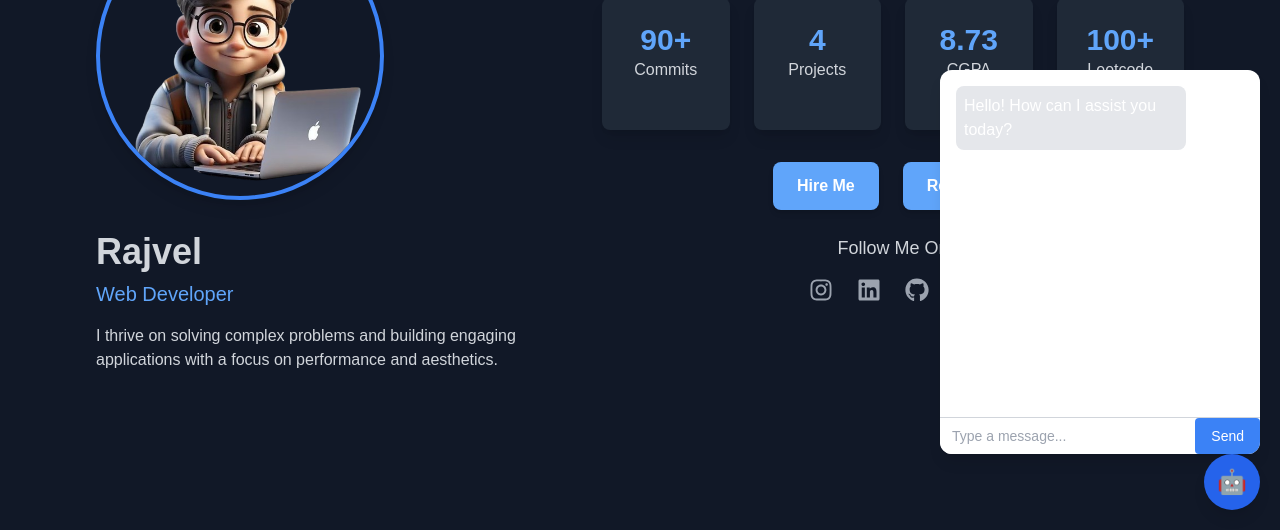
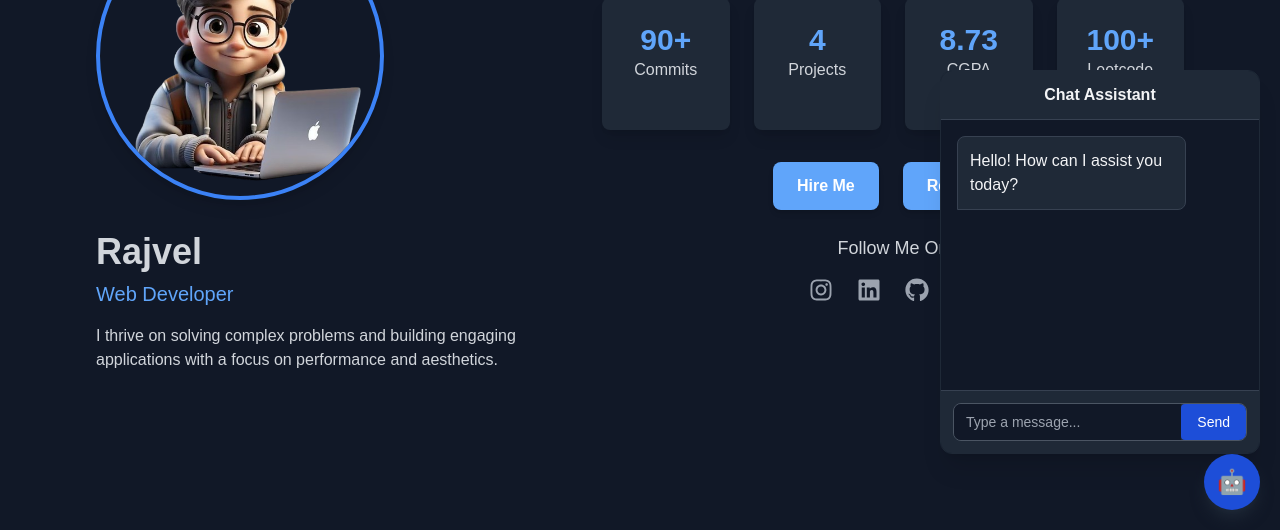
Before and after one commit to rajvelr75/Portfolio, a React (Create React App) app: page / in a window 1280 px wide. Both pictures are taken after a click on the button "Chat with me". Shown: the part 270-800 px from the top of the page. Built offline with nearby package versions, Linux system fonts and the light colour scheme; no server answers.

Commit message:
Chatbot theme updated

```diff
--- a/src/App.js
+++ b/src/App.js
@@ -25,7 +25,7 @@ function App() {
       <Projects theme ={theme}/>
       <Academics theme={theme}/>
       <Contact theme= {theme}/>
-      <ChatBot/>
+      <ChatBot theme={theme}/>
     </div>
   );
 }
--- a/src/components/Chatbot.js
+++ b/src/components/Chatbot.js
@@ -2,9 +2,10 @@
 import React, { useEffect, useState } from "react";
 import { io } from "socket.io-client";
 
-const SOCKET_SERVER_URL = "https://portfolio-backend-h28u.onrender.com"; // update this
+const SOCKET_SERVER_URL = "https://portfolio-backend-h28u.onrender.com";
 
-const Chatbot = () => {
+const Chatbot = ({ theme }) => {
+  const isLightTheme = theme === 'light';
   const [socket, setSocket] = useState(null);
   const [messages, setMessages] = useState([
     { sender: "bot", text: "Hello! How can I assist you today?" }
@@ -34,42 +35,83 @@ const Chatbot = () => {
   return (
     <div className="fixed bottom-5 right-5 z-50 flex flex-col items-end">
       {isOpen && (
-        <div className="w-80 h-96 bg-white rounded-xl shadow-lg overflow-hidden flex flex-col animate-slide-up">
-          <div className="flex-1 overflow-y-auto p-4 space-y-2">
+        <div className={`w-80 h-96 rounded-xl shadow-lg overflow-hidden flex flex-col animate-slide-up ${
+          isLightTheme
+            ? 'bg-white border border-gray-200 shadow-md'
+            : 'bg-gray-900 border border-gray-800 shadow-xl'
+        }`}>
+          {/* Header */}
+          <div className={`p-3 border-b ${
+            isLightTheme
+              ? 'bg-blue-600 text-white border-blue-700'
+              : 'bg-gray-800 text-gray-100 border-gray-700'
+          }`}>
+            <h3 className="font-semibold text-center">Chat Assistant</h3>
+          </div>
+
+          {/* Messages */}
+          <div className="flex-1 overflow-y-auto p-4 space-y-3">
             {messages.map((msg, i) => (
               <div
                 key={i}
-                className={`p-2 rounded-lg max-w-[80%] ${
+                className={`p-3 rounded-lg max-w-[80%] ${
                   msg.sender === "user"
-                    ? "bg-blue-100 self-end text-right"
-                    : "bg-gray-200 self-start text-left"
-                }`}
+                    ? isLightTheme
+                      ? "bg-blue-500 text-white rounded-br-none"
+                      : "bg-blue-600 text-white rounded-br-none"
+                    : isLightTheme
+                      ? "bg-gray-100 text-gray-800 rounded-bl-none border border-gray-200"
+                      : "bg-gray-800 text-gray-100 rounded-bl-none border border-gray-700"
+                } ${msg.sender === "user" ? "ml-auto" : "mr-auto"}`}
               >
                 {msg.text}
               </div>
             ))}
           </div>
-          <div className="flex border-t border-gray-300">
+
+          {/* Input Area */}
+          <div className={`p-3 ${
+            isLightTheme
+              ? 'bg-gray-50 border-t border-gray-200'
+              : 'bg-gray-800 border-t border-gray-700'
+          }`}>
+            <div className={`flex rounded-lg overflow-hidden ${
+              isLightTheme ? 'border border-gray-300' : 'border border-gray-600'
+            }`}>
               <input
-              className="flex-1 px-3 py-2 outline-none text-sm text-black"
+                className={`flex-1 px-3 py-2 outline-none text-sm ${
+                  isLightTheme
+                    ? 'bg-white text-gray-800 placeholder-gray-500'
+                    : 'bg-gray-900 text-gray-200 placeholder-gray-400'
+                }`}
                 placeholder="Type a message..."
                 value={input}
                 onChange={(e) => setInput(e.target.value)}
                 onKeyDown={(e) => e.key === "Enter" && sendMessage()}
               />
               <button
-              className="px-4 bg-blue-500 text-white text-sm"
+                className={`px-4 text-sm font-medium ${
+                  isLightTheme
+                    ? 'bg-blue-600 text-white hover:bg-blue-700'
+                    : 'bg-blue-700 text-white hover:bg-blue-600'
+                }`}
                 onClick={sendMessage}
               >
                 Send
               </button>
             </div>
           </div>
+        </div>
       )}
 
+      {/* Toggle Button */}
       <button
         onClick={() => setIsOpen(!isOpen)}
-        className="w-14 h-14 rounded-full bg-blue-600 text-white text-2xl flex items-center justify-center shadow-lg hover:scale-110 transition-transform duration-300"
+        className={`w-14 h-14 rounded-full text-2xl flex items-center justify-center shadow-lg hover:scale-110 transition-transform duration-300 ${
+          isLightTheme
+            ? 'bg-blue-600 text-white hover:bg-blue-700 shadow-blue-200'
+            : 'bg-blue-700 text-white hover:bg-blue-600 shadow-gray-800'
+        }`}
         title="Chat with me"
       >
          🤖
--- a/src/components/Projects.js
+++ b/src/components/Projects.js
@@ -39,7 +39,7 @@ const Projects = ({ theme }) => {
 
   return (
     <section
-      className={`py-20 ${isLightTheme ? 'bg-gray-50 text-gray-800' : 'bg-gray-900 text-gray-100'}`}
+      className={`py-20 ${isLightTheme ? 'bg-gray-200 text-gray-800' : 'bg-gray-900 text-gray-100'}`}
       id="projects"
     >
       <div className="container mx-auto px-6">
```
Lines whose indentation alone changed are shown as unchanged.
